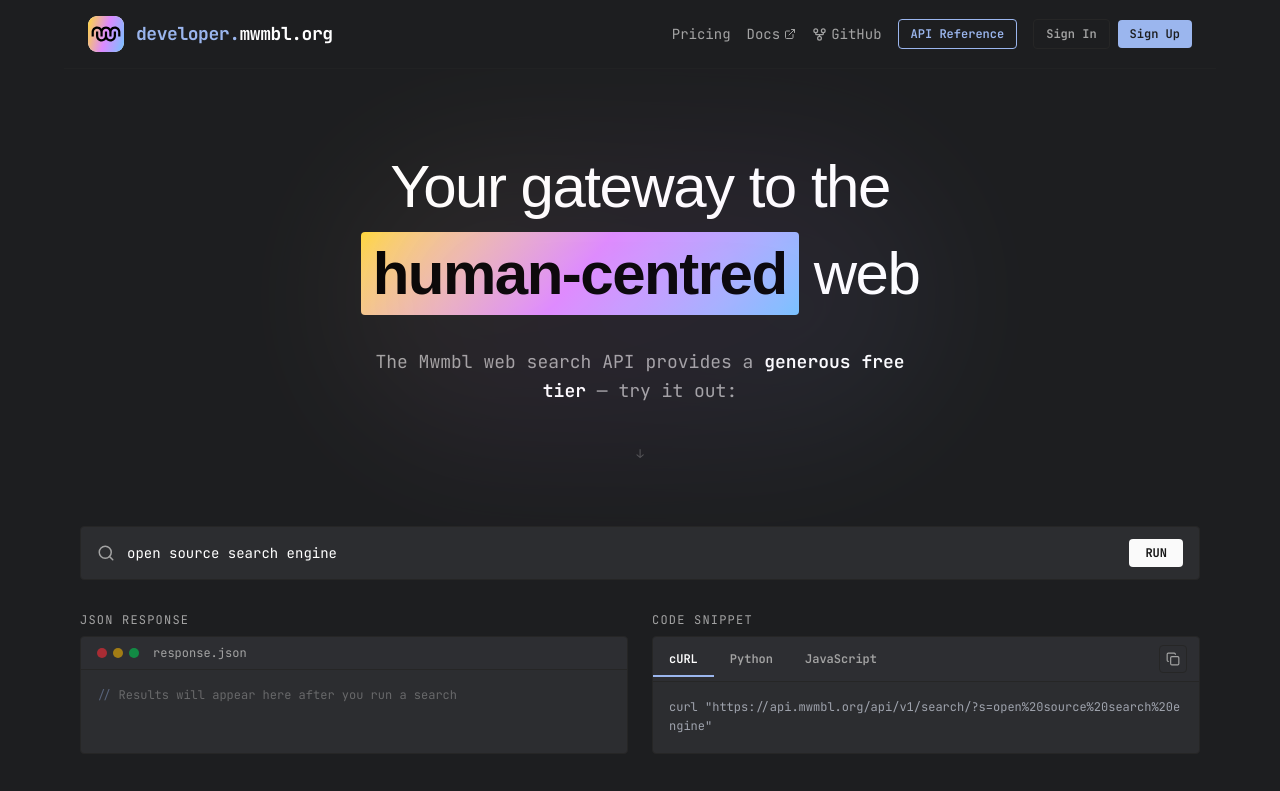
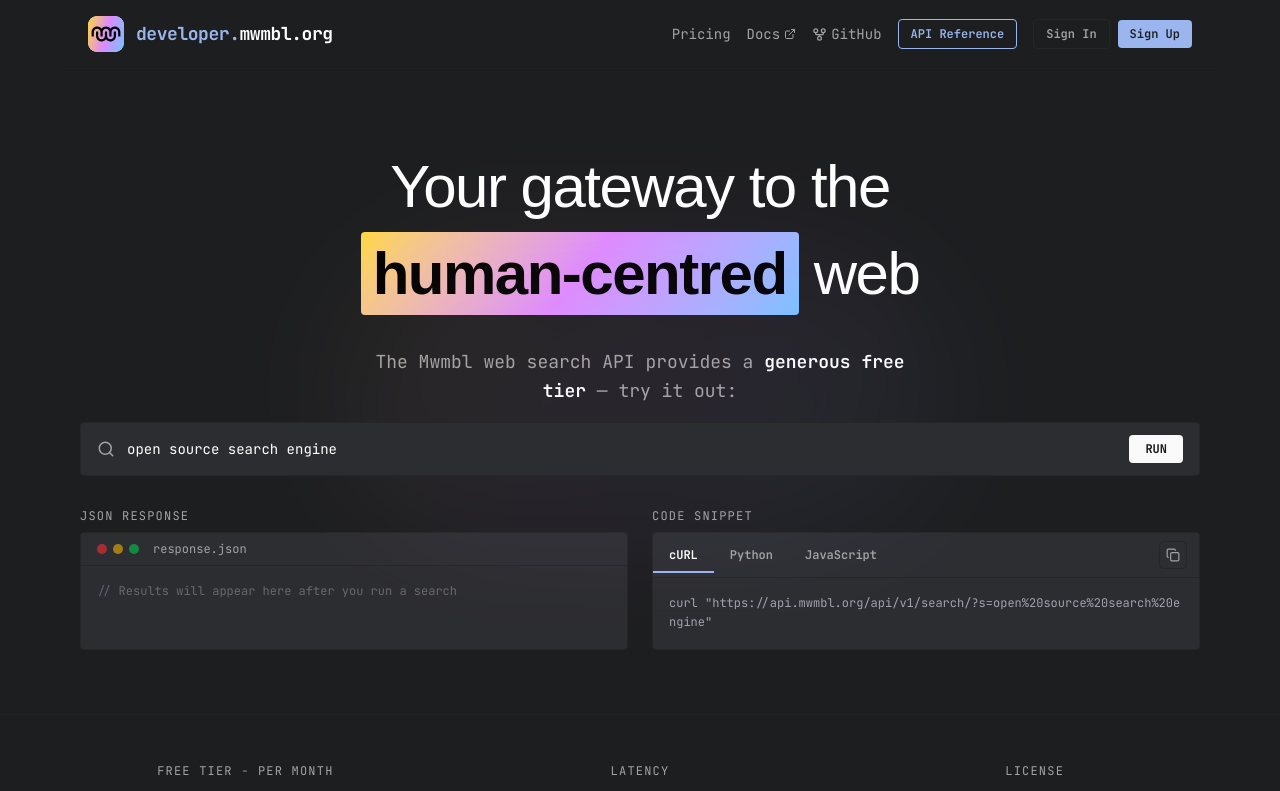
Before and after one commit to mwmbl/developer, a Next.js app: page / in a window 1280 px wide. Shown: the top 791 px of the page. Built offline with nearby package versions, Linux system fonts and the light colour scheme; a web font is replaced by a local one.

Commit message:
Tweak front page layout

```diff
--- a/src/app/page.tsx
+++ b/src/app/page.tsx
@@ -38,20 +38,7 @@
           <span className="text-foreground font-semibold">generous free tier</span>{" "}
           — try it out:
         </motion.p>
-
-        {/* Scroll indicator */}
-        <motion.div
-          initial={{ opacity: 0 }}
-          animate={{ opacity: 1 }}
-          transition={{ delay: 1.2, duration: 0.6 }}
-          className="mt-10 flex flex-col items-center gap-1 text-muted-foreground/40 text-xs"
-        >
-          <span>↓</span>
-        </motion.div>
-      </section>
-
-      {/* ── API Demo ─────────────────────────────────────────────────── */}
-      <section id="demo" className="flex-1 pb-20 px-4">
+          <div className="h-4" />
         <ApiDemo />
       </section>
 
```
